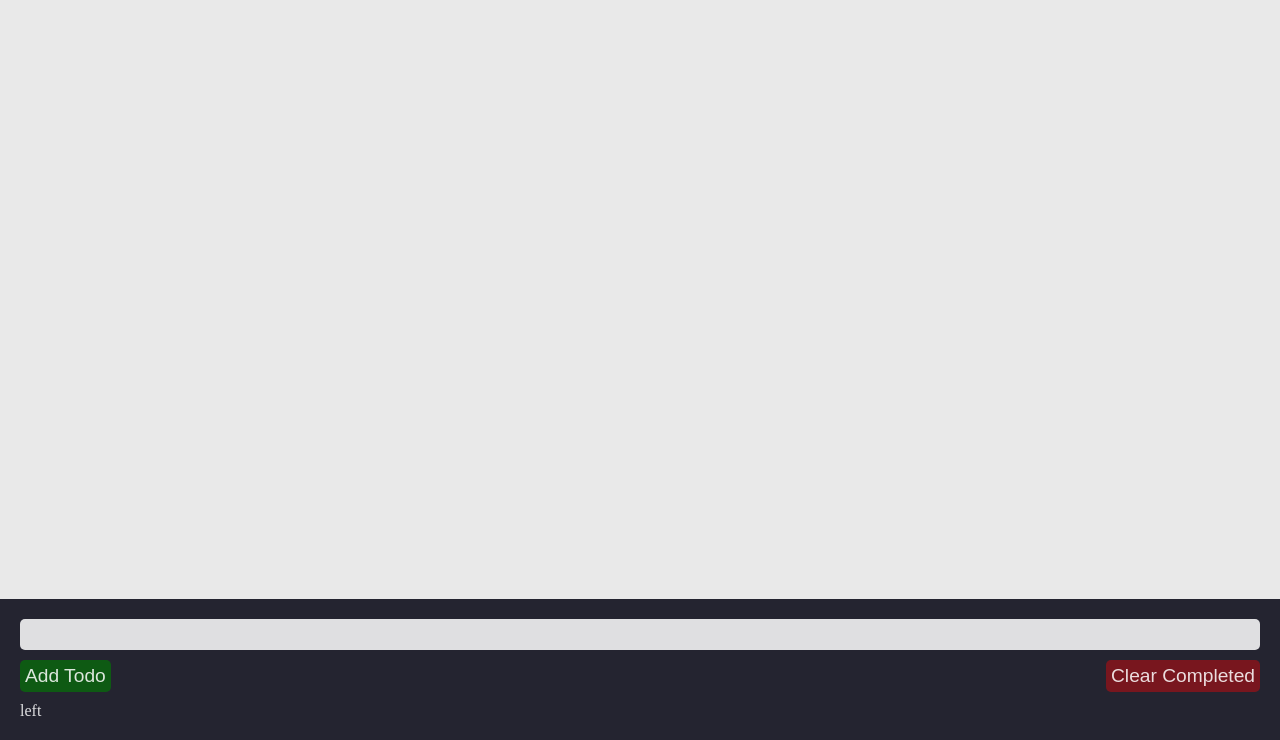
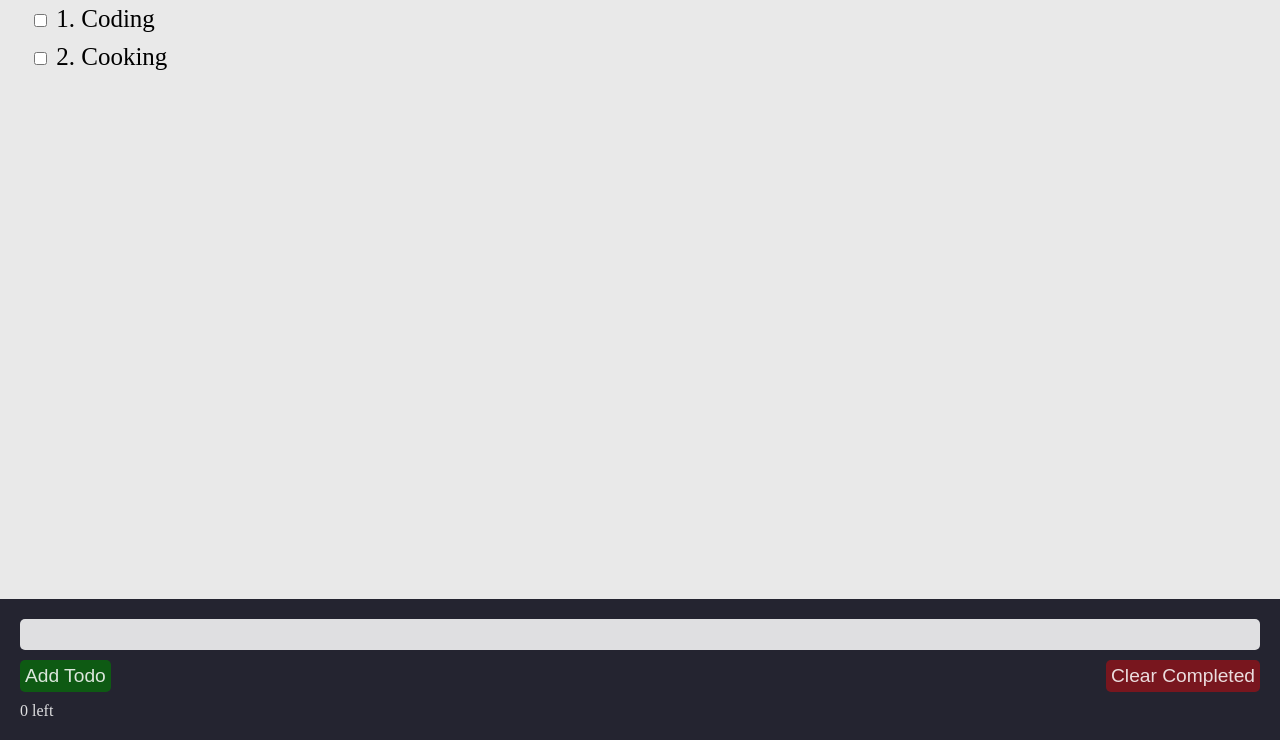
Before and after one commit to JennerMaxim/todo_app_javascript, a plain HTML site: page index.html in a window 1280 px wide. Shown: the part 60-800 px from the top of the page. Drawn offline with Linux system fonts and the light colour scheme.

Commit message:
Adding events to buttons and adding the todo list to the front-end

```diff
--- a/index.html
+++ b/index.html
@@ -12,7 +12,9 @@
     <header id="header" class="header"></header>
 
     <!-- Content Todo -->
-    <content id="content" class="content"> </content>
+    <content  class="content">
+      <div class="container" id="content"></div>
+    </content>
 
     <!-- Footer -->
     <footer id="footer" class="footer"></footer>
--- a/index.js
+++ b/index.js
@@ -3,22 +3,45 @@ let content = document.getElementById("content");
 let footer = document.getElementById("footer");
 
 let headerdata = () => {
-  return header.innerHTML = `
+  return (header.innerHTML = `
   <div class="container">
     <h1 class="logo">TODO APP</h1>
   </div>
-  `;
+  `);
 };
 headerdata();
 
+// Content
+
+let checkcontent = `<input type="checkbox" id="checkid"> `;
+
+let todoList = [
+  {
+    id: 1,
+    check: checkcontent,
+    todo: "Coding",
+  },
+  {
+    id: 2,
+    check: checkcontent,
+    todo: "Cooking",
+  },
+];
+
 let contentdata = () => {
-  return (content.innerHTML = `
-  <div class="container">
-    <div id="todo" class="todo"></div>
-  </div>
-  `);
+  return (content.innerHTML = todoList
+    .map((x) => {
+      let { id, check, todo } = x;
+      return `
+      <div id="todo" class="todo"><span id="checkids">${check}</span><span>${id}.</span> ${todo}</div>
+    `;
+    })
+    .join(""));
 };
-contentdata();
+let addtodo = contentdata();
+let checkid = document.getElementById("checkids");
+console.log(checkid);
+
 let footerdata = () => {
   return (footer.innerHTML = `
   <div class="container">
@@ -26,53 +49,76 @@ let footerdata = () => {
       <input id="input" type="text" />
     </div>
     <div class="buttons">
-      <button id="add" class="add">Add Todo</button>
-      <button id="clear" class="clear">Clear Completed</button>
+      <button id="add" onclick="addTodo()" class="add">Add Todo</button>
+      <button id="clear" onclick="clearTodo()" class="clear">Clear Completed</button>
     </div>
-    <span id="left">left</span>
+    <span ><span id="left">0</span> left</span>
   </div>
   `);
 };
 footerdata();
+
+// Incriment the left Todos
+var addTodo = () => {};
+
+
+// Check Boxes
+// let checkBoxes = () => {
+//   if (checkid.checked === true) {
+//     console.log("Checkbox is checked");
+//   } else {
+//     console.log("Checkbox is not checked");
+//   }
+// };
+
+// Decriment the left Todos
+let clearTodo = () => {
+  if (checkid.checked === true) {
+    console.log(todoList[0].check);
+  }
+  // console.log("clear todo");
+};
+
+// Update the left Todos
+let update = () => {};
+
 let add = document.getElementById("add");
 let clear = document.getElementById("clear");
 let id = 0;
 let todoss = [];
 // let todos;
 
-let check = `<input id="checkid" type="checkbox"> `;
+// Add Todo List
+// add.addEventListener("click", () => {
+//   id++;
+//   let todo = document.getElementById("todo");
+//   let inputTodo = document.getElementById("input").value;
 
-// Add Todo List
-add.addEventListener("click", () => {
-  id++;
-  let todo = document.getElementById("todo");
-  let inputTodo = document.getElementById("input").value;
+//   // Try
+//   // let todocontent = todo.innerHTML = inputTodo
 
-  // Try
-  // let todocontent = todo.innerHTML = inputTodo
+//   todo.innerHTML += check + id + ". " + inputTodo + "<br>";
+//   todoss.push(id, inputTodo);
+//   JSON.stringify(localStorage.setItem("data", content));
 
-  todo.innerHTML += check + id + ". " + inputTodo + "<br>";
-  todoss.push(id, inputTodo);
-  localStorage.setItem("data", content);
+//   console.log(todo);
+//   return todoss;
+// });
 
-  console.log(todo);
-  return todoss;
-});
+// let todos = JSON.parse(localStorage.getItem("data"));
 
-let todos = localStorage.getItem("data");
-
-todo.innerHTML = todos;
-console.log(todos);
+// todo.innerHTML = todos;
+// console.log(todos);
 
 // Clear Todo List
-clear.addEventListener("click", () => {
-  let checkid = document.getElementById("checkid");
-  if (checkid === true) {
-    console.log("Hi");
-  } else {
-    console.log(todoss);
-  }
-});
+// clear.addEventListener("click", () => {
+//   let checkid = document.getElementById("checkid");
+//   if (checkid === true) {
+//     console.log("Hi");
+//   } else {
+//     console.log(todoss);
+//   }
+// });
 
 // let func1 = () => {
 //   return (fun3 = () => {
```
